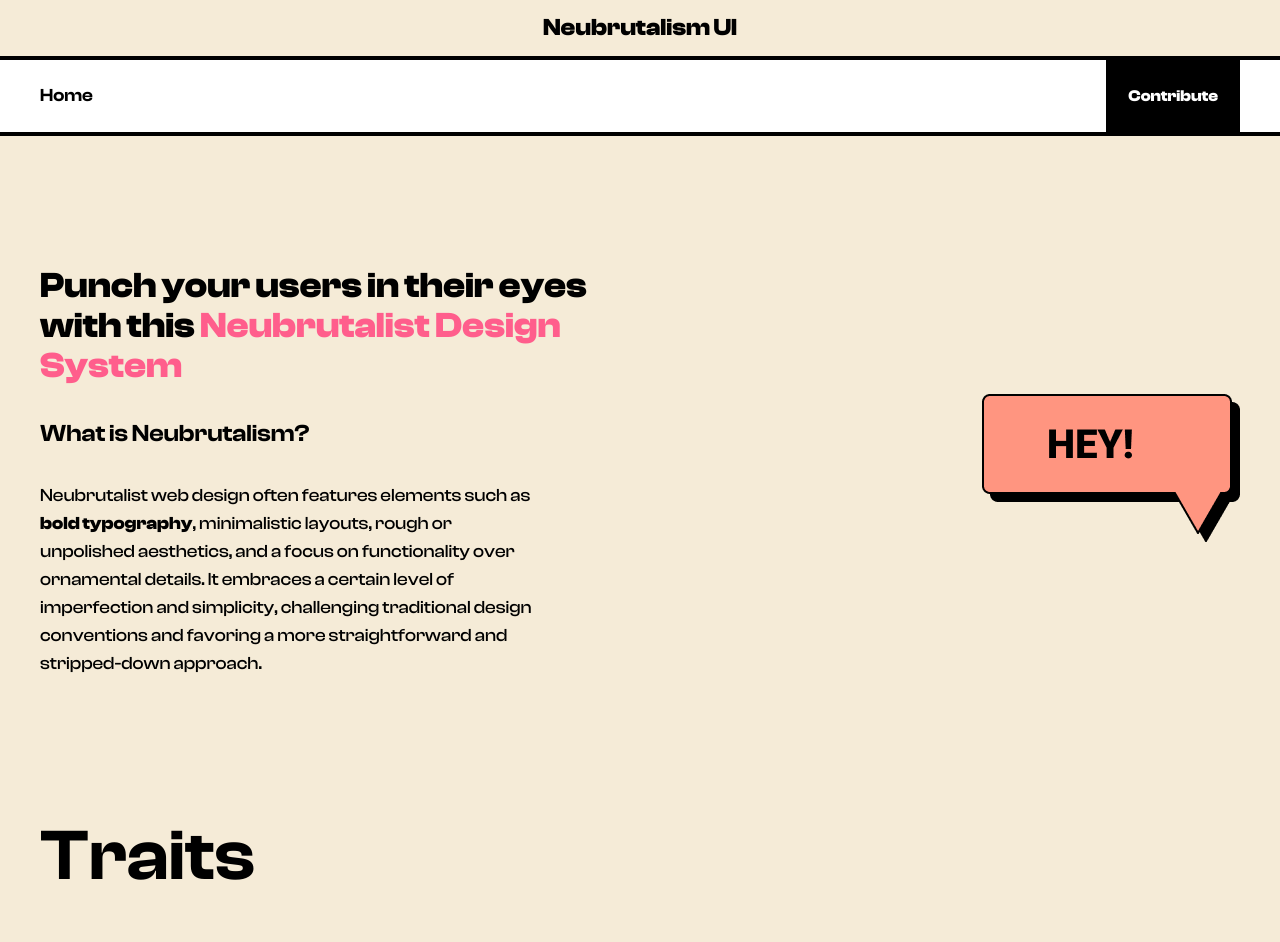
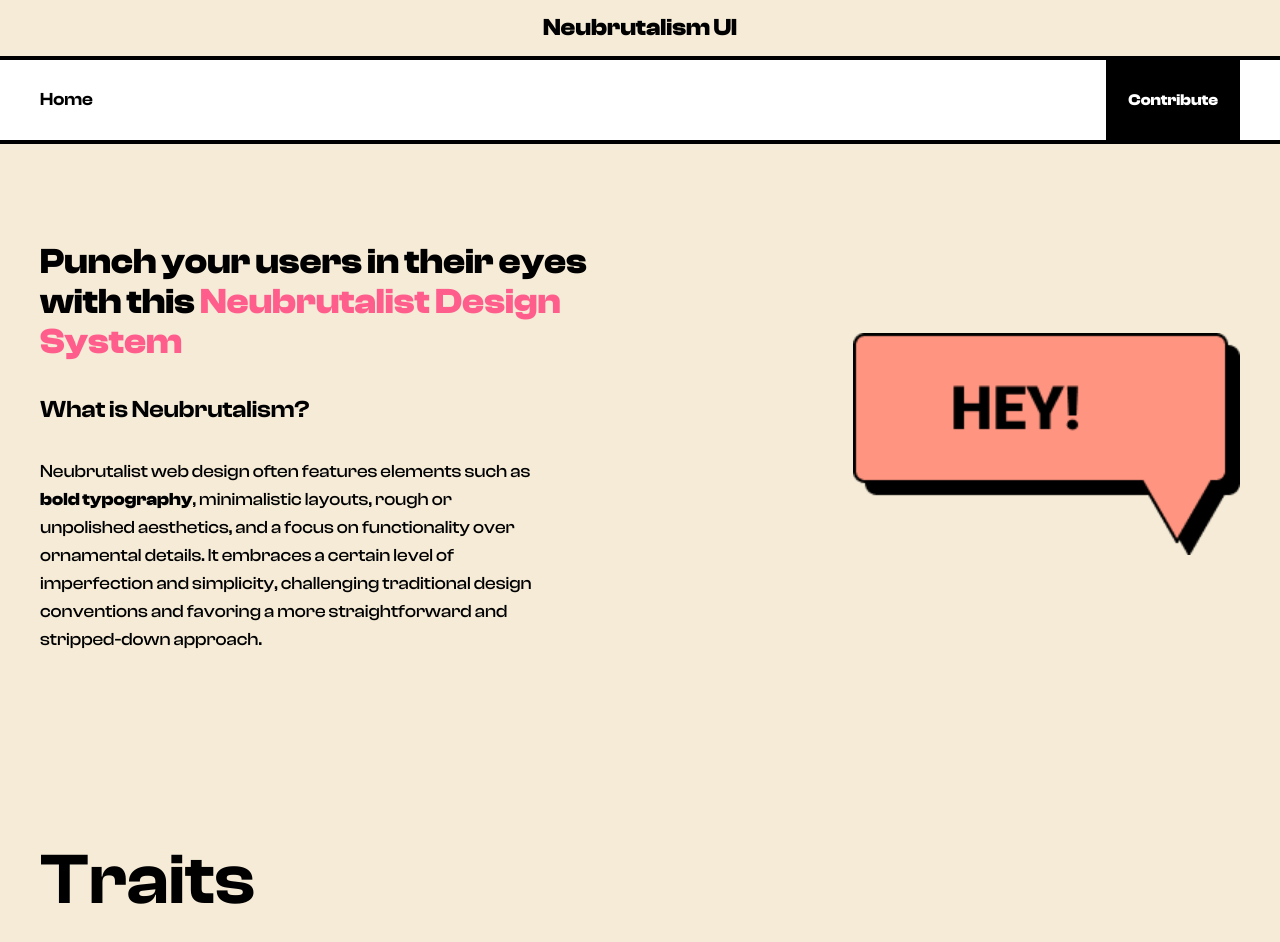
Before and after one commit to juancmandev/neubrutalism-ui-app, a Next.js app: page / in a window 1280 px wide. Shown: the top 942 px of the page. Built offline with nearby package versions, Linux system fonts and the light colour scheme.

Commit message:
fix sections height and max width on larger screens

```diff
--- a/src/app/(landing)/page.tsx
+++ b/src/app/(landing)/page.tsx
@@ -61,11 +61,11 @@ const neubrutalismExamples = [
 
 export default function Home() {
   return (
-    <div className='flex flex-col gap-5 pb-10'>
+    <div className='max-w-[1200px] mx-auto flex flex-col gap-[100px] pb-10'>
       <section
         id='home'
-        className='w-full min-h-[calc(100vh-136px)] py-10 h-full flex flex-col-reverse lg:flex-row gap-6 justify-between items-center'>
-        <div className='flex flex-col justify-center gap-8 max-w-[600px]'>
+        className='w-full min-h-[calc(100vh_-_200px)] py-20 flex flex-col-reverse lg:flex-row gap-6 justify-between items-center'>
+        <div className='flex flex-col gap-8 max-w-[600px] ml-0 mr-auto'>
           <h2 className='mt-2 text-4xl font-bold'>
             Punch your users in their eyes with this{' '}
             <span className='text-pink'>Neubrutalist Design System</span>
@@ -89,6 +89,7 @@ export default function Home() {
             style={{
               width: '100%',
               height: 'auto',
+              zoom: '1.5',
             }}
             src='/speech_dialog.png'
             alt='Speech Dialog image saying "hey!"'
@@ -102,7 +103,7 @@ export default function Home() {
 
       <section
         id='ugli(ish)'
-        className='min-h-[80vh] flex flex-col justify-center'>
+        className='min-h-[60vh] flex flex-col justify-center'>
         <div className='w-full flex flex-col lg:flex-row justify-between gap-2'>
           <div className='max-w-[400px] h-full flex flex-col gap-4 justify-between'>
             <h5 className='text-2xl font-medium'>Ugly(ish)</h5>
@@ -129,7 +130,7 @@ export default function Home() {
         </div>
       </section>
 
-      <section className='min-h-[80vh] flex flex-col justify-center'>
+      <section className='min-h-[60vh] flex flex-col justify-center'>
         <div className='w-full flex flex-col lg:flex-row justify-between gap-4'>
           <div className='max-w-[400px] h-full flex flex-col gap-4 justify-between'>
             <h5 className='text-2xl font-medium'>Clashing colors</h5>
@@ -162,7 +163,7 @@ export default function Home() {
         </div>
       </section>
 
-      <section className='min-h-[80vh] flex flex-col justify-center'>
+      <section className='min-h-[60vh] flex flex-col justify-center'>
         <div className='w-full flex flex-col lg:flex-row justify-between gap-4'>
           <div className='max-w-[400px] h-full flex flex-col gap-4 justify-between'>
             <h5 className='text-2xl font-medium'>No gradients</h5>
@@ -184,7 +185,7 @@ export default function Home() {
         </div>
       </section>
 
-      <section className='min-h-[80vh]'>
+      <section className='min-h-[60vh]'>
         <h4 className='flex items-center font-semibold text-3xl'>
           Neu
           <Block className='ml-1 mr-2 w-7 h-7 bg-pink rotate-6'>B</Block>
--- a/src/components/Header.tsx
+++ b/src/components/Header.tsx
@@ -11,7 +11,8 @@ export default function Header() {
   return (
     <header className='w-full'>
       <h1 className='text-center py-3 font-bold text-2xl'>Neubrutalism UI</h1>
-      <nav className='px-10 flex justify-between h-20 border-y-4 border-black bg-white'>
+      <nav className='px-10 border-y-4 border-black bg-white'>
+        <div className='max-w-[1200px] mx-auto h-20 flex justify-between'>
           <section className='h-full'>
             <ul className='flex h-full items-center gap-4'>
               {routes.map((route) => (
@@ -31,6 +32,7 @@ export default function Header() {
             className='h-full flex font-bold items-center px-5 border-x-2 border-black transition-colors bg-black text-white hover:bg-white hover:text-black hover:underline outline-none focus:bg-white focus:text-black focus:underline active:bg-black active:text-white'>
             Contribute
           </a>
+        </div>
       </nav>
     </header>
   );
```
Lines whose indentation alone changed are shown as unchanged.
